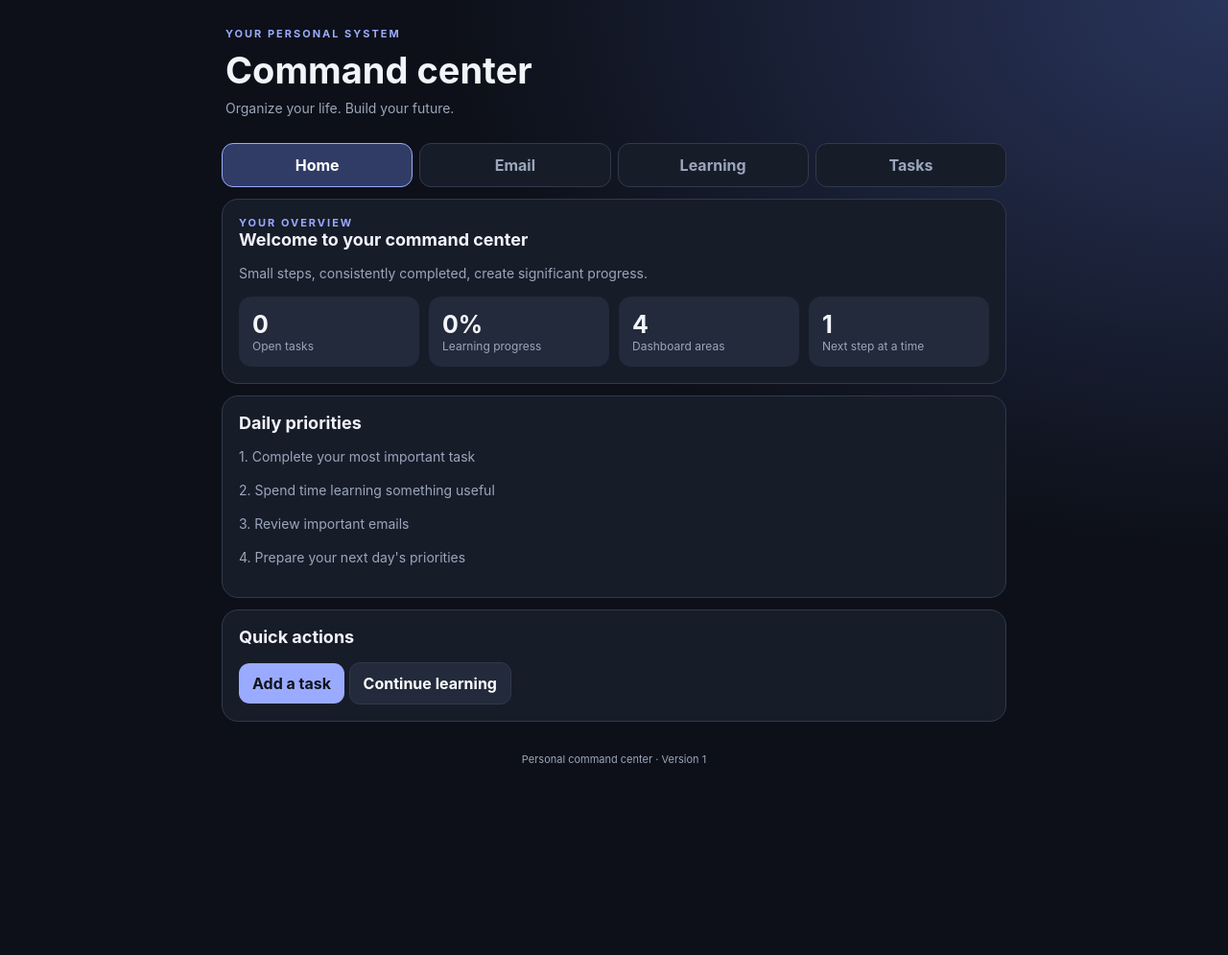
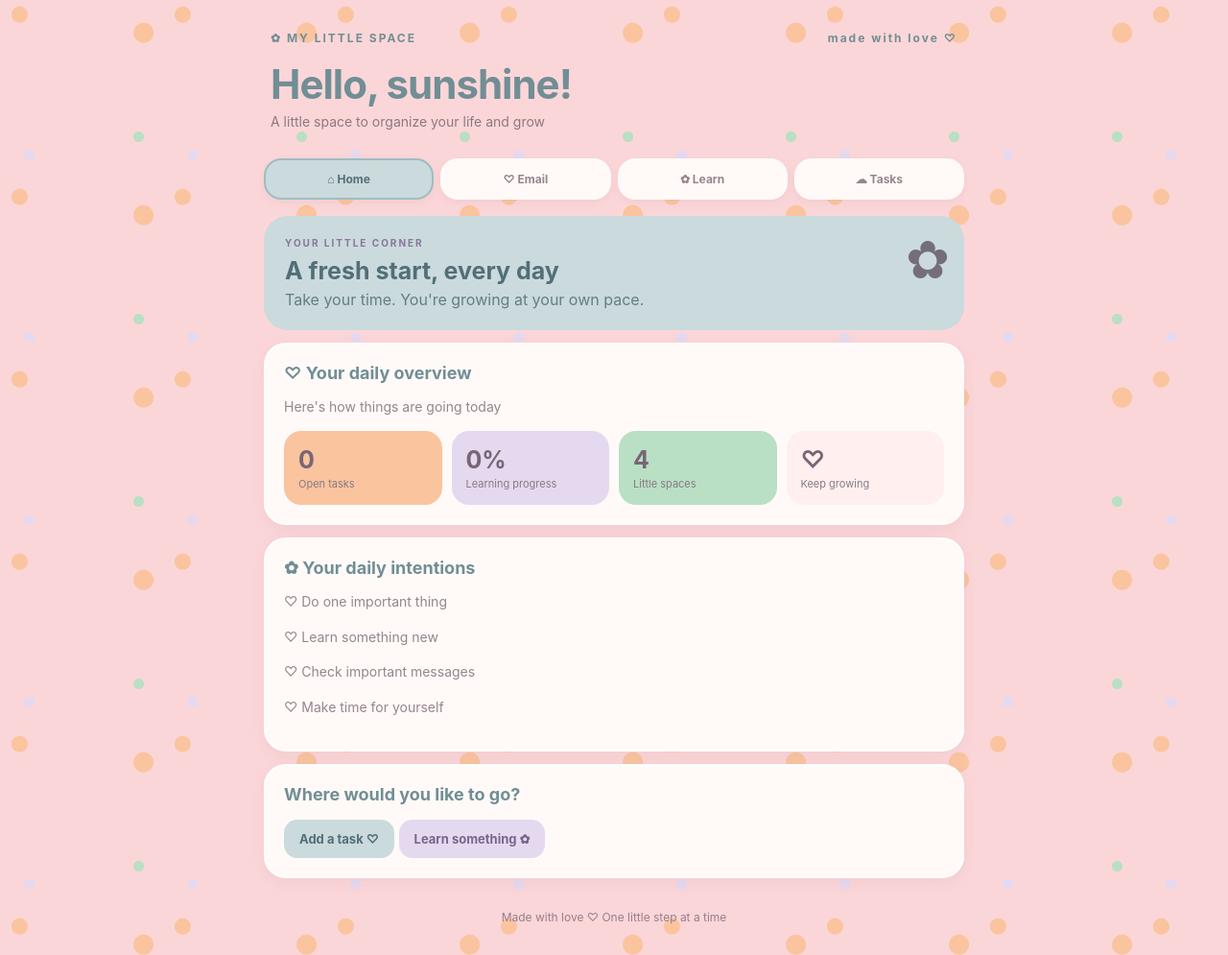
Before and after one commit to ZombiePuppy420/Personal-dog, a plain HTML site: page index.html in a window 1280 px wide. Shown: the whole page at 96% size. Before the commit the page ends 898 px from the top, so only its background shows below. Drawn offline with Linux system fonts and the light colour scheme.

Commit message:
Update index.html

```diff
--- a/index.html
+++ b/index.html
@@ -1,3 +1,5 @@
+
+
 <!DOCTYPE html>
 
 <html lang="en">
@@ -8,29 +10,39 @@
 
 <meta name="viewport" content="width=device-width, initial-scale=1">
 
-<meta name="theme-color" content="#10131d">
+<meta name="theme-color" content="#fbd6d8">
 
-<title>My command center</title>
+<title>My Little Space</title>
 
 <style>
 
 :root {
 
-  --bg: #0d1018;
+  --pink: #fbd6d8;
 
-  --panel: #171c29;
+  --pink-light: #fff0ef;
 
-  --panel2: #222a3b;
+  --blue: #cbdadc;
 
-  --line: #30394d;
+  --blue-dark: #718e95;
 
-  --text: #f2f4fa;
+  --peach: #fac49f;
 
-  --muted: #9ba6bb;
+  --orange: #ee9c6e;
 
-  --accent: #9aabff;
+  --purple: #e5d9ef;
 
-  --green: #7ddbb5;
+  --purple-dark: #89759c;
+
+  --mint: #b9dfc4;
+
+  --ink: #665c68;
+
+  --muted: #96858d;
+
+  --white: #fffaf8;
+
+  --line: #f0dadd;
 
 }
 
@@ -40,9 +52,23 @@ body {
 
   margin: 0;
 
-  background: radial-gradient(ellipse at top right, #29345b, transparent 45%), var(--bg);
+  min-height: 100vh;
 
-  color: var(--text);
+  color: var(--ink);
+
+  background-color: var(--pink);
+
+  background-image:
+
+    radial-gradient(circle at 12% 8%, #fac49f 0 8px, transparent 9px),
+
+    radial-gradient(circle at 88% 18%, #fac49f 0 10px, transparent 11px),
+
+    radial-gradient(circle at 85% 75%, #b9dfc4 0 5px, transparent 6px),
+
+    radial-gradient(circle at 18% 85%, #e5d9ef 0 5px, transparent 6px);
+
+  background-size: 170px 190px;
 
   font-family: -apple-system, BlinkMacSystemFont, "Segoe UI", sans-serif;
 
@@ -50,39 +76,47 @@ body {
 
 header {
 
-  max-width: 850px;
+  max-width: 760px;
 
   margin: auto;
 
-  padding: 28px 20px 16px;
+  padding: 32px 22px 18px;
 
 }
 
-.eyebrow {
+.topline {
 
-  color: var(--accent);
+  display: flex;
 
-  font-size: 11px;
+  justify-content: space-between;
+
+  align-items: center;
+
+  color: var(--blue-dark);
+
+  font-size: 12px;
 
   font-weight: bold;
 
   letter-spacing: 2px;
 
-  text-transform: uppercase;
-
 }
 
 h1 {
 
-  font-size: 30px;
+  color: #718e95;
 
-  margin: 8px 0;
+  font-size: 34px;
+
+  margin: 15px 0 5px;
+
+  letter-spacing: -1px;
 
 }
 
 .subtitle {
 
-  color: var(--muted);
+  color: #8e7880;
 
   font-size: 14px;
 
@@ -90,11 +124,11 @@ h1 {
 
 main {
 
-  max-width: 850px;
+  max-width: 760px;
 
   margin: auto;
 
-  padding: 0 16px 80px;
+  padding: 0 15px 45px;
 
 }
 
@@ -106,33 +140,37 @@ main {
 
   gap: 7px;
 
-  margin: 12px 0;
+  margin: 12px 0 17px;
 
 }
 
 .tab {
 
-  padding: 12px 4px;
-
-  border: 1px solid var(--line);
-
-  border-radius: 12px;
-
-  background: var(--panel);
+  background: var(--white);
 
   color: var(--muted);
 
+  border: 2px solid transparent;
+
+  border-radius: 18px;
+
+  padding: 12px 3px;
+
+  font-size: 12px;
+
   font-weight: bold;
+
+  box-shadow: 0 3px 9px #bd939322;
 
 }
 
 .tab.active {
 
-  background: #303c65;
+  background: var(--blue);
 
-  color: white;
+  border-color: #9ebdc1;
 
-  border-color: var(--accent);
+  color: #526f78;
 
 }
 
@@ -142,19 +180,23 @@ section.active { display: block; }
 
 .card {
 
-  background: var(--panel);
+  background: var(--white);
 
-  border: 1px solid var(--line);
+  border: 2px solid #ffffff;
 
-  border-radius: 17px;
+  border-radius: 23px;
 
-  padding: 17px;
+  padding: 19px;
 
-  margin: 12px 0;
+  margin: 13px 0;
+
+  box-shadow: 0 5px 15px #b88d9820;
 
 }
 
 .card h2 {
+
+  color: #718e95;
 
   font-size: 18px;
 
@@ -168,7 +210,67 @@ section.active { display: block; }
 
   font-size: 14px;
 
-  line-height: 1.5;
+  line-height: 1.6;
+
+}
+
+.eyebrow {
+
+  color: var(--purple-dark);
+
+  font-size: 10px;
+
+  font-weight: bold;
+
+  letter-spacing: 2px;
+
+  margin-bottom: 8px;
+
+}
+
+.hero {
+
+  background: var(--blue);
+
+  border-radius: 25px;
+
+  padding: 22px;
+
+  position: relative;
+
+  overflow: hidden;
+
+}
+
+.hero h2 {
+
+  color: #526f78;
+
+  font-size: 25px;
+
+  margin: 0 0 5px;
+
+}
+
+.hero p {
+
+  color: #647e84;
+
+  margin: 0;
+
+}
+
+.flower {
+
+  position: absolute;
+
+  right: 15px;
+
+  top: 12px;
+
+  font-size: 55px;
+
+  opacity: .85;
 
 }
 
@@ -180,17 +282,25 @@ section.active { display: block; }
 
   gap: 10px;
 
+  margin-top: 14px;
+
 }
 
 .stat {
 
-  background: var(--panel2);
+  border-radius: 18px;
 
-  padding: 14px;
-
-  border-radius: 13px;
+  padding: 15px;
 
 }
+
+.stat:nth-child(1) { background: var(--peach); }
+
+.stat:nth-child(2) { background: var(--purple); }
+
+.stat:nth-child(3) { background: var(--mint); }
+
+.stat:nth-child(4) { background: var(--pink-light); }
 
 .number {
 
@@ -198,65 +308,63 @@ section.active { display: block; }
 
   font-weight: bold;
 
+  color: #786675;
+
 }
 
 .small {
 
-  color: var(--muted);
+  color: #887984;
 
-  font-size: 12px;
+  font-size: 11px;
+
+  margin-top: 3px;
 
 }
 
-button, input {
+button, input { font: inherit; }
 
-  font: inherit;
+.action {
+
+  background: var(--blue);
+
+  color: #526f78;
+
+  border: 0;
+
+  border-radius: 14px;
+
+  padding: 12px 16px;
+
+  font-weight: bold;
+
+  font-size: 13px;
+
+  cursor: pointer;
+
+  margin-top: 8px;
 
 }
 
-.action {
+.action.pink { background: var(--pink); color: #926d77; }
 
-  background: var(--accent);
-
-  color: #10131d;
-
-  border: 0;
-
-  border-radius: 11px;
-
-  padding: 11px 14px;
-
-  font-weight: bold;
-
-  margin-top: 8px;
-
-  cursor: pointer;
-
-}
-
-.secondary {
-
-  background: var(--panel2);
-
-  color: white;
-
-  border: 1px solid var(--line);
-
-}
+.action.purple { background: var(--purple); color: #78658d; }
 
 .notice {
 
-  background: #29251f;
+  background: #fff0df;
 
-  border-left: 3px solid #f0c77a;
+  border-left: 4px solid var(--orange);
 
-  padding: 12px;
+  border-radius: 10px;
 
-  border-radius: 8px;
+  padding: 13px;
 
-  color: #e6d6b5;
+  color: #8d7166;
 
   font-size: 13px;
+
+  line-height: 1.5;
 
   margin-top: 12px;
 
@@ -266,17 +374,17 @@ input[type="text"] {
 
   width: 100%;
 
-  background: #101522;
+  min-width: 0;
 
-  color: white;
+  padding: 13px;
 
-  border: 1px solid var(--line);
+  border: 2px solid var(--line);
 
-  border-radius: 10px;
+  border-radius: 13px;
 
-  padding: 12px;
+  background: white;
 
-  min-width: 0;
+  color: var(--ink);
 
 }
 
@@ -286,17 +394,19 @@ input[type="text"] {
 
   gap: 8px;
 
+  align-items: center;
+
 }
 
 .task, .lesson {
 
   display: flex;
 
+  align-items: center;
+
   gap: 10px;
 
-  align-items: center;
-
-  padding: 12px 0;
+  padding: 13px 0;
 
   border-bottom: 1px solid var(--line);
 
@@ -306,11 +416,11 @@ input[type="text"] {
 
 .task input, .lesson input {
 
-  width: 18px;
+  width: 19px;
 
-  height: 18px;
+  height: 19px;
 
-  accent-color: var(--green);
+  accent-color: #91b9a1;
 
   flex-shrink: 0;
 
@@ -320,21 +430,21 @@ input[type="text"] {
 
   text-decoration: line-through;
 
-  color: var(--muted);
+  color: #b5a8ae;
 
 }
 
 .progress {
 
-  height: 8px;
+  height: 10px;
 
-  background: var(--line);
+  background: #f2e5ed;
 
-  border-radius: 10px;
+  border-radius: 20px;
 
   overflow: hidden;
 
-  margin: 12px 0;
+  margin: 13px 0;
 
 }
 
@@ -344,7 +454,11 @@ input[type="text"] {
 
   width: 0;
 
-  background: var(--green);
+  background: #a7d4b4;
+
+  border-radius: 20px;
+
+  transition: width .2s;
 
 }
 
@@ -352,19 +466,21 @@ footer {
 
   text-align: center;
 
-  color: var(--muted);
+  color: #967e8b;
 
-  font-size: 11px;
+  font-size: 12px;
 
   padding: 20px;
 
 }
 
-@media (min-width: 650px) {
+a { color: #718e95; }
+
+@media (min-width: 600px) {
 
   .grid { grid-template-columns: repeat(4, 1fr); }
 
-  h1 { font-size: 38px; }
+  h1 { font-size: 42px; }
 
 }
 
@@ -376,11 +492,17 @@ footer {
 
 <header>
 
-  <div class="eyebrow">Your personal system</div>
+  <div class="topline">
 
-  <h1>Command center</h1>
+    <span>✿ MY LITTLE SPACE</span>
 
-  <div class="subtitle">Organize your life. Build your future.</div>
+    <span>made with love ♡</span>
+
+  </div>
+
+  <h1>Hello, sunshine!</h1>
+
+  <div class="subtitle">A little space to organize your life and grow</div>
 
 </header>
 
@@ -388,27 +510,35 @@ footer {
 
 <nav class="tabs">
 
-  <button class="tab active" data-tab="home">Home</button>
+  <button class="tab active" data-tab="home">⌂ Home</button>
 
-  <button class="tab" data-tab="email">Email</button>
+  <button class="tab" data-tab="email">♡ Email</button>
 
-  <button class="tab" data-tab="learning">Learning</button>
+  <button class="tab" data-tab="learning">✿ Learn</button>
 
-  <button class="tab" data-tab="tasks">Tasks</button>
+  <button class="tab" data-tab="tasks">☁ Tasks</button>
 
 </nav>
 
-<!-- HOME -->
+<section id="home" class="active">
 
-<section id="home" class="active">
+  <div class="hero">
+
+    <div class="flower">✿</div>
+
+    <div class="eyebrow">YOUR LITTLE CORNER</div>
+
+    <h2>A fresh start, every day</h2>
+
+    <p>Take your time. You're growing at your own pace.</p>
+
+  </div>
 
   <div class="card">
 
-    <div class="eyebrow">Your overview</div>
+    <h2>♡ Your daily overview</h2>
 
-    <h2>Welcome to your command center</h2>
-
-    <p>Small steps, consistently completed, create significant progress.</p>
+    <p>Here's how things are going today</p>
 
     <div class="grid">
 
@@ -432,15 +562,15 @@ footer {
 
         <div class="number">4</div>
 
-        <div class="small">Dashboard areas</div>
+        <div class="small">Little spaces</div>
 
       </div>
 
       <div class="stat">
 
-        <div class="number">1</div>
+        <div class="number">♡</div>
 
-        <div class="small">Next step at a time</div>
+        <div class="small">Keep growing</div>
 
       </div>
 
@@ -450,41 +580,39 @@ footer {
 
   <div class="card">
 
-    <h2>Daily priorities</h2>
+    <h2>✿ Your daily intentions</h2>
 
-    <p>1. Complete your most important task</p>
+    <p>♡ Do one important thing</p>
 
-    <p>2. Spend time learning something useful</p>
+    <p>♡ Learn something new</p>
 
-    <p>3. Review important emails</p>
+    <p>♡ Check important messages</p>
 
-    <p>4. Prepare your next day's priorities</p>
+    <p>♡ Make time for yourself</p>
 
   </div>
 
   <div class="card">
 
-    <h2>Quick actions</h2>
+    <h2>Where would you like to go?</h2>
 
-    <button class="action" onclick="showTab('tasks')">Add a task</button>
+    <button class="action" onclick="showTab('tasks')">Add a task ♡</button>
 
-    <button class="action secondary" onclick="showTab('learning')">Continue learning</button>
+    <button class="action purple" onclick="showTab('learning')">Learn something ✿</button>
 
   </div>
 
 </section>
 
-<!-- EMAIL -->
-
 <section id="email">
 
   <div class="card">
 
-    <div class="eyebrow">Email hub</div>
+    <div class="eyebrow">YOUR LITTLE INBOX</div>
 
-    <h2>Your inboxes in one place</h2>
+    <h2>♡ All your emails</h2>
 
-    <p>This is the starting point for your unified email dashboard.</p>
+    <p>A home for your six Gmail accounts, all together.</p>
 
     <a href="https://mail.google.com/"
 
@@ -496,17 +624,15 @@ footer {
 
        style="display:inline-block;text-decoration:none">
 
-       Open Gmail
+       Open Gmail ♡
 
     </a>
 
     <div class="notice">
 
-      Live email integration has not been connected yet. A secure sign-in and private backend will be needed to display messages from your six accounts here.
+      Your live inbox connection is not set up yet. We will need secure Google authorization and a private backend before displaying messages here.
 
-
-
-      Never put email passwords, app passwords, or private messages into this website.
+      Never put your passwords or private email content into this website.
 
     </div>
 
@@ -514,33 +640,29 @@ footer {
 
   <div class="card">
 
-    <h2>Email priorities</h2>
+    <h2>✿ What to check first</h2>
 
-    <p>Review these categories first:</p>
+    <p>♡ Account security alerts</p>
 
-    <p>• Account security alerts</p>
+    <p>♡ Banking and financial activity</p>
 
-    <p>• Banking and financial activity</p>
+    <p>♡ Important personal messages</p>
 
-    <p>• Messages requiring a response</p>
-
-    <p>• Important work and personal messages</p>
+    <p>♡ Messages that need a reply</p>
 
   </div>
 
 </section>
 
-<!-- LEARNING -->
-
 <section id="learning">
 
   <div class="card">
 
-    <div class="eyebrow">Your learning path</div>
+    <div class="eyebrow">YOUR GROWTH JOURNEY</div>
 
-    <h2>Python foundations for AI applications</h2>
+    <h2>✿ Learning Python for AI</h2>
 
-    <p>Complete each lesson at your own pace.</p>
+    <p>Little lessons lead to big things. Take them one at a time.</p>
 
     <div class="progress">
 
@@ -558,7 +680,7 @@ footer {
 
   <div class="card">
 
-    <h2>Stage 1: Python basics</h2>
+    <h2>♡ Stage 1: Python basics</h2>
 
     <div id="lessons"></div>
 
@@ -566,53 +688,43 @@ footer {
 
   <div class="card">
 
-    <h2>How we will learn</h2>
+    <h2>Little reminder</h2>
 
-    <p>We will work through the curriculum together in ChatGPT.</p>
-
-    <p>Lessons will be short, practical, and designed to minimize typing on your phone.</p>
+    <p>You don't need to rush. We'll learn together in short, practical exercises, with minimal typing on your phone.</p>
 
   </div>
 
 </section>
 
-<!-- TASKS -->
-
 <section id="tasks">
 
   <div class="card">
 
-    <div class="eyebrow">Your task manager</div>
+    <div class="eyebrow">YOUR LITTLE TO-DO LIST</div>
 
-    <h2>Things to get done</h2>
+    <h2>☁ Let's get things done</h2>
 
-    <p>Add tasks and check them off as you complete them.</p>
+    <p>Add something you want to accomplish</p>
 
     <form class="addrow" id="taskForm">
 
-      <input
-
-        type="text"
-
-        id="taskInput"
+      <input type="text" id="taskInput"
 
         maxlength="120"
 
-        placeholder="What needs to get done?"
+        placeholder="Write a little task..."
 
-        required
+        required>
 
-      >
-
-      <button class="action" type="submit">Add</button>
+      <button class="action" type="submit">Add +</button>
 
     </form>
 
     <div id="taskList"></div>
 
-    <button class="action secondary" id="clearCompleted">
+    <button class="action pink" id="clearCompleted">
 
-      Clear completed
+      Clear completed ♡
 
     </button>
 
@@ -622,7 +734,7 @@ footer {
 
 <footer>
 
-  Personal command center · Version 1
+  Made with love ♡ One little step at a time
 
 </footer>
 
@@ -738,13 +850,7 @@ document.getElementById("taskForm").addEventListener("submit", event => {
 
   if (!value) return;
 
-  tasks.unshift({
-
-    text: value,
-
-    done: false
-
-  });
+  tasks.unshift({text: value, done: false});
 
   saveData("command_tasks", tasks);
 
@@ -822,7 +928,7 @@ function renderLessons() {
 
     const label = document.createElement("label");
 
-    label.textContent = (index + 1) + ". " + lesson;
+    label.textContent = "✿ " + (index + 1) + ". " + lesson;
 
     row.append(checkbox, label);
 
@@ -859,3 +965,5 @@ renderLessons();
 </script>
 
 </body>
+
+</html>
```
